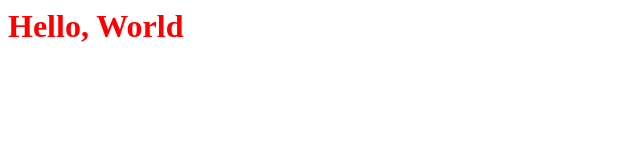
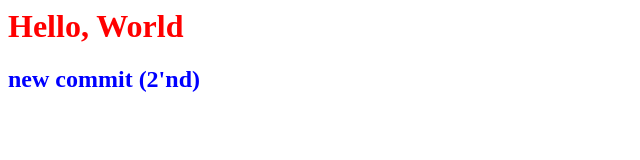
Before and after one commit to DmytroDmytrenko/test, a plain HTML site: page hello.html in a window 1280 px wide. Shown: the whole page, without its empty margins (0-640 px from the left). Drawn offline with Linux system fonts and the light colour scheme.

Commit message:
Second commit, blue color

```diff
--- a/hello.html
+++ b/hello.html
@@ -1,5 +1,6 @@
 <html>
 <body>
 <h1 style=" color: red ">Hello, World</h1>
+<h2 style=" color: blue "> new commit (2'nd)</h2>
 </body>
 </html>
```
